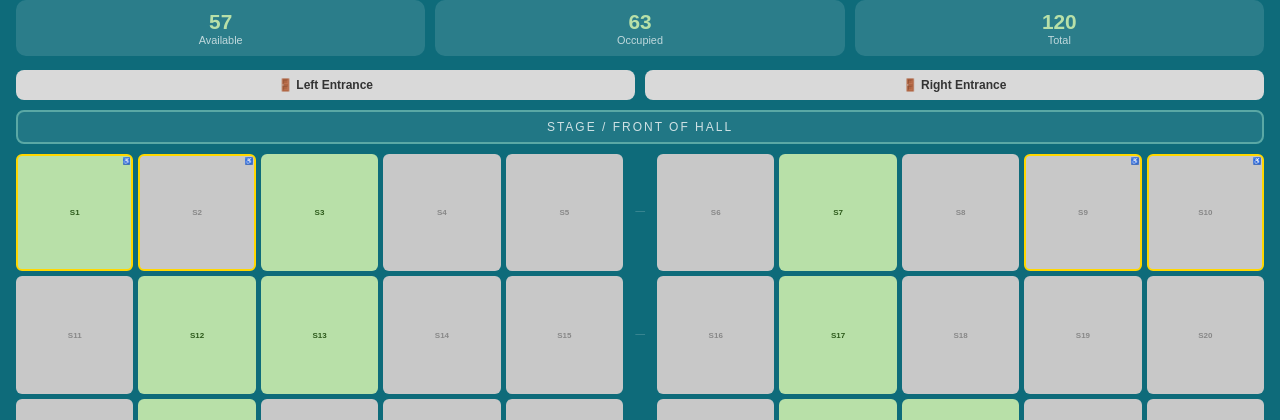
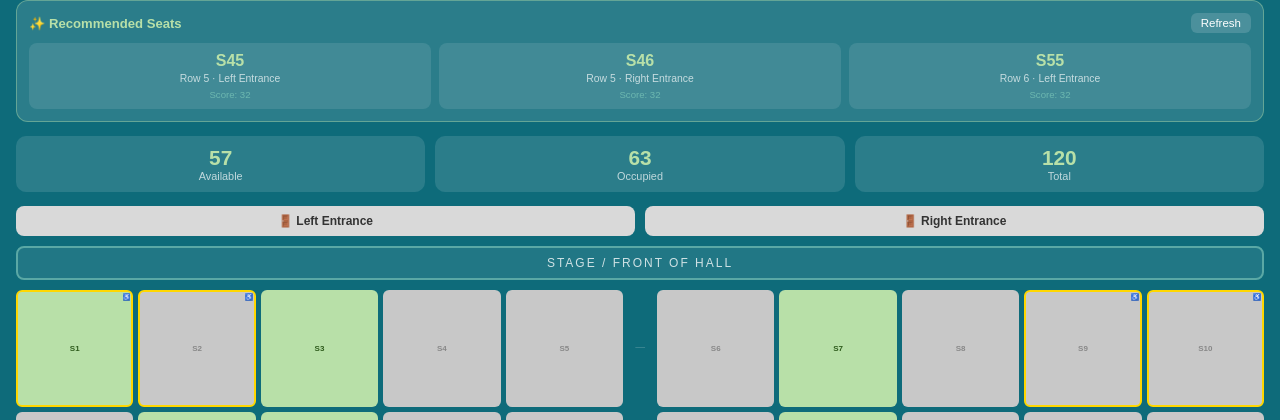
Before and after one commit to naimanoor2003/Spot-Your-Spot, a Flask app: page /hall/hall_a in a window 1280 px wide. Shown: the part 64-484 px from the top of the page. Run offline with Flask 3, Linux system fonts and the light colour scheme; the visitor is signed in with stand-in values (Sample User, id 1).

Commit message:
Add recommendation engine and behavioural simulation

```diff
--- a/app.py
+++ b/app.py
@@ -59,16 +59,135 @@ entrances = [
     {"id": "left", "label": "Left Entrance", "col": 0},
     {"id": "right", "label": "Right Entrance", "col": 9}
 ]
+def recommend_seat(seats, preference="none", accessible_only=False):
+    """
+    Seat recommendation engine.
+    Scores each available seat based on:
+    - Preferred area (front/middle/back)
+    - Proximity to nearest entrance
+    - Accessibility requirements
+    - Aisle adjacency (easier access)
+    - Row popularity weighting
+    Returns the top 3 recommended seats with scores.
+    """
+    total_rows = max(s["row"] for s in seats) + 1
+    front_threshold = total_rows // 3
+    back_threshold = (total_rows * 2) // 3
 
-# --- Simulate sensor changes every 8 seconds ---
+    candidates = []
+
+    for seat in seats:
+        if seat["occupied"]:
+            continue
+        if accessible_only and not seat["accessible"]:
+            continue
+
+        score = 0
+
+        # --- Area preference scoring ---
+        if preference == "front":
+            if seat["row"] < front_threshold:
+                score += 50
+            elif seat["row"] < front_threshold * 1.5:
+                score += 25
+        elif preference == "back":
+            if seat["row"] >= back_threshold:
+                score += 50
+            elif seat["row"] >= back_threshold - 2:
+                score += 25
+        elif preference == "middle":
+            if front_threshold <= seat["row"] < back_threshold:
+                score += 50
+            elif abs(seat["row"] - (total_rows // 2)) <= 2:
+                score += 25
+        else:
+            # No preference — slight bias towards middle
+            if front_threshold <= seat["row"] < back_threshold:
+                score += 10
+
+        # --- Entrance proximity scoring ---
+        dist_left = seat["col"]
+        dist_right = 9 - seat["col"]
+        min_dist = min(dist_left, dist_right)
+        # Closer to entrance = higher score
+        score += max(0, 20 - (min_dist * 2))
+
+        # --- Aisle adjacency bonus ---
+        if seat["col"] in [4, 5]:
+            score += 10
+
+        # --- Accessibility bonus ---
+        if seat["accessible"]:
+            score += 15 if accessible_only else 5
+
+        # --- Avoid very back row unless preferred ---
+        if seat["row"] == total_rows - 1 and preference != "back":
+            score -= 10
+
+        candidates.append({
+            "seat": seat,
+            "score": score,
+            "entrance": "Left" if dist_left <= dist_right else "Right"
+        })
+
+    # Sort by score descending
+    candidates.sort(key=lambda x: x["score"], reverse=True)
+
+    # Return top 3
+    return candidates[:3]
+
 def simulate_changes():
+    """
+    Behavioural occupancy simulation.
+    Models realistic lecture hall patterns:
+    - Front and aisle-adjacent seats fill first
+    - Late arrivals cluster towards back rows
+    - Natural variation with weighted probability
+    """
     while True:
         time.sleep(8)
         for hall in halls.values():
-            for _ in range(random.randint(2, 4)):
-                seat = random.choice(hall["seats"])
-                seat["occupied"] = not seat["occupied"]
+            total = len(hall["seats"])
+            occupied_count = sum(1 for s in hall["seats"] if s["occupied"])
+            occupancy_rate = occupied_count / total
 
+            for seat in hall["seats"]:
+                # Base probability of change
+                change_prob = 0.03
+
+                # Front rows more likely to be occupied (students prefer front)
+                if seat["row"] < 3:
+                    if not seat["occupied"]:
+                        change_prob = 0.08  # Higher chance of becoming occupied
+                    else:
+                        change_prob = 0.01  # Low chance of freeing up
+
+                # Back rows more volatile — late arrivals and early leavers
+                elif seat["row"] >= (total // 10) - 3:
+                    change_prob = 0.05
+
+                # Aisle adjacent seats fill faster
+                if seat["col"] in [4, 5]:
+                    if not seat["occupied"]:
+                        change_prob += 0.03
+
+                # Accessible seats have lower churn
+                if seat["accessible"]:
+                    change_prob = 0.01
+
+                # If hall is very full, more likely seats free up
+                if occupancy_rate > 0.85:
+                    if seat["occupied"]:
+                        change_prob += 0.04
+
+                # If hall is very empty, more likely seats fill up
+                if occupancy_rate < 0.2:
+                    if not seat["occupied"]:
+                        change_prob += 0.05
+
+                # Apply probability
+                if random.random() < change_prob:
+                    seat["occupied"] = not seat["occupied"]
 thread = threading.Thread(target=simulate_changes, daemon=True)
 thread.start()
 
@@ -220,5 +339,30 @@ def dashboard_api():
             "available": total - occupied
         })
     return jsonify({"halls": hall_stats})
+@app.route("/api/recommend/<hall_id>")
+def get_recommendation(hall_id):
+    if "username" not in session:
+        return jsonify({"error": "Unauthorized"}), 403
+    if hall_id not in halls:
+        return jsonify({"error": "Hall not found"}), 404
+    preference = request.args.get("preference", "none")
+    accessible_only = request.args.get("accessible", "false") == "true"
+    recommendations = recommend_seat(
+        halls[hall_id]["seats"],
+        preference=preference,
+        accessible_only=accessible_only
+    )
+    return jsonify({"recommendations": [
+        {
+            "seat_id": r["seat"]["id"],
+            "seat_number": r["seat"]["id"] + 1,
+            "row": r["seat"]["row"] + 1,
+            "col": r["seat"]["col"] + 1,
+            "score": r["score"],
+            "entrance": r["entrance"],
+            "accessible": r["seat"]["accessible"]
+        }
+        for r in recommendations
+    ]})
 if __name__ == "__main__":
     app.run(debug=True, host="0.0.0.0")
--- a/templates/index.html
+++ b/templates/index.html
@@ -522,6 +522,85 @@
         .nav-tab .tab-icon { font-size: 1.3rem; }
         .nav-tab .tab-label { font-size: 0.68rem; font-weight: bold; }
 
+/* ===== RECOMMENDATIONS ===== */
+        .recommendation-box {
+            background-color: rgba(255,255,255,0.12);
+            border-radius: 12px;
+            padding: 12px;
+            margin-bottom: 14px;
+            border: 1px solid rgba(184,224,168,0.4);
+        }
+
+        .rec-header {
+            display: flex;
+            justify-content: space-between;
+            align-items: center;
+            margin-bottom: 10px;
+            font-size: 0.82rem;
+            font-weight: bold;
+            color: #b8e0a8;
+        }
+
+        .rec-refresh {
+            background: rgba(255,255,255,0.15);
+            border: none;
+            color: white;
+            padding: 4px 10px;
+            border-radius: 6px;
+            font-size: 0.72rem;
+            cursor: pointer;
+            transition: all 0.2s;
+        }
+
+        .rec-refresh:hover { background: rgba(255,255,255,0.25); }
+
+        .rec-seats {
+            display: flex;
+            gap: 8px;
+            flex-wrap: wrap;
+        }
+
+        .rec-card {
+            flex: 1;
+            min-width: 80px;
+            background-color: rgba(255,255,255,0.1);
+            border-radius: 8px;
+            padding: 8px;
+            text-align: center;
+            cursor: pointer;
+            transition: all 0.2s;
+            border: 1px solid transparent;
+        }
+
+        .rec-card:hover {
+            border-color: #b8e0a8;
+            background-color: rgba(184,224,168,0.15);
+            transform: translateY(-2px);
+        }
+
+        .rec-card .rec-seat-num {
+            font-size: 1rem;
+            font-weight: bold;
+            color: #b8e0a8;
+        }
+
+        .rec-card .rec-detail {
+            font-size: 0.65rem;
+            opacity: 0.7;
+            margin-top: 2px;
+            line-height: 1.3;
+        }
+
+        .rec-card .rec-score {
+            font-size: 0.6rem;
+            color: #6db8b0;
+            margin-top: 3px;
+        }
+
+        .rec-loading {
+            font-size: 0.78rem;
+            opacity: 0.5;
+        }
         .pulse { animation: pulse 0.5s ease; }
 
         @keyframes pulse {
@@ -549,8 +628,21 @@
     <!-- Main Content -->
     <div class="main-content">
 
+
         <!-- SEAT MAP PANEL -->
         <div class="panel active" id="panel-map">
+
+            <!-- Recommendation Box -->
+            <div class="recommendation-box" id="recommendationBox">
+                <div class="rec-header">
+                    <span>✨ Recommended Seats</span>
+                    <button class="rec-refresh" onclick="loadRecommendations()">Refresh</button>
+                </div>
+                <div class="rec-seats" id="recSeats">
+                    <p class="rec-loading">Loading recommendations...</p>
+                </div>
+            </div>
+
             <div class="stats-row">
                 <div class="stat-box">
                     <div class="number" id="availableCount">-</div>
@@ -718,7 +810,7 @@
             if (tab === 'legend' && ROLE === 'admin') renderAdminGrid();
         }
 
-        // --- Fetch seats ---
+  // --- Fetch seats ---
         async function fetchSeats() {
             const res = await fetch(`/api/seats/${HALL_ID}`);
             const data = await res.json();
@@ -742,6 +834,7 @@
             renderMiniGrid();
             updateStats();
             flashIndicator();
+            loadRecommendations();
 
             // Show notification for newly freed seats
             if (newlyFreed.length > 0) {
@@ -948,7 +1041,39 @@
             el.classList.add('pulse');
             setTimeout(() => el.classList.remove('pulse'), 500);
         }
+// --- Recommendations ---
+        async function loadRecommendations() {
+            const preference = activeFilter.area !== 'none' ? activeFilter.area : 'none';
+            const accessible = activeFilter.accessible ? 'true' : 'false';
+            const res = await fetch(`/api/recommend/${HALL_ID}?preference=${preference}&accessible=${accessible}`);
+            const data = await res.json();
+            const container = document.getElementById('recSeats');
 
+            if (!data.recommendations || data.recommendations.length === 0) {
+                container.innerHTML = '<p class="rec-loading">No recommendations available</p>';
+                return;
+            }
+
+            container.innerHTML = '';
+            data.recommendations.forEach((rec, index) => {
+                const card = document.createElement('div');
+                card.className = 'rec-card';
+                card.innerHTML = `
+                    <div class="rec-seat-num">S${rec.seat_number}</div>
+                    <div class="rec-detail">Row ${rec.row} · ${rec.entrance} Entrance</div>
+                    ${rec.accessible ? '<div class="rec-detail" style="color:#FFD700">♿ Accessible</div>' : ''}
+                    <div class="rec-score">Score: ${rec.score}</div>
+                `;
+                card.addEventListener('click', () => {
+                    const seat = allSeats.find(s => s.id === rec.seat_id);
+                    if (seat && !seat.occupied) {
+                        selectSeat(seat);
+                        showNotification(`✨ Seat ${rec.seat_number} selected from recommendations`);
+                    }
+                });
+                container.appendChild(card);
+            });
+        }
         fetchSeats();
         setInterval(fetchSeats, 8000);
     </script>
```
